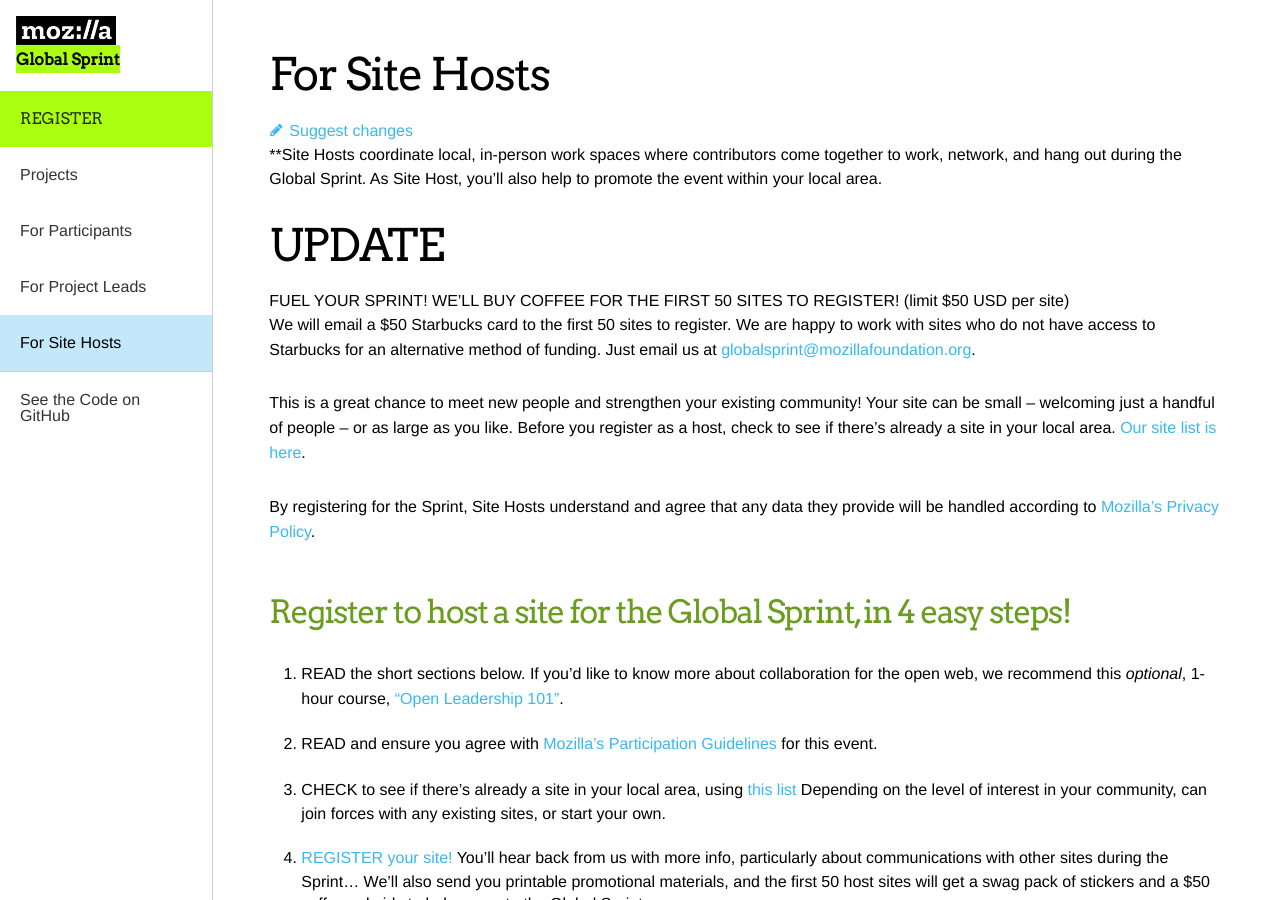
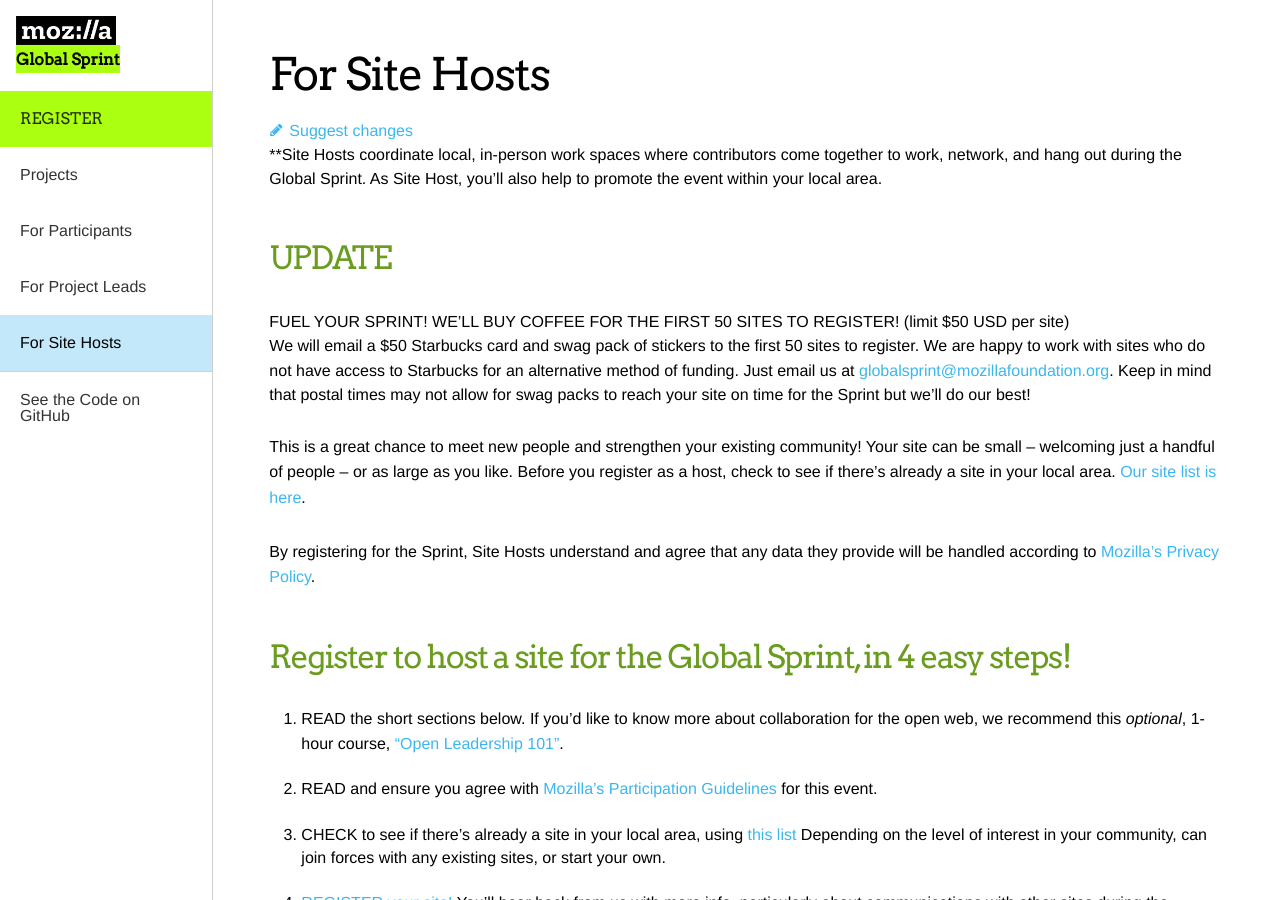
Before and after one commit to mozilla/global-sprint, a Jekyll site: the page built from _articles/site-hosts.md, in a window 1280 px wide and 900 px high. Built offline with Jekyll 4.4.1, drawn with Linux system fonts in a browser that asks for light colours; comment, search, counter and statistics services are not loaded.

Commit message:
Added caveat about mailing swag packs

```diff
--- a/_articles/site-hosts.md
+++ b/_articles/site-hosts.md
@@ -5,9 +5,9 @@ title: For Site Hosts
 
 **Site Hosts coordinate local, in-person work spaces where contributors come together to work, network, and hang out during the Global Sprint. As Site Host, you'll also help to promote the event within your local area.
 
-## UPDATE
+### UPDATE
 **FUEL YOUR SPRINT! WE'LL BUY COFFEE FOR THE FIRST 50 SITES TO REGISTER! (limit $50 USD per site)**
-We will email a $50 Starbucks card to the first 50 sites to register.  We are happy to work with sites who do not have access to Starbucks for an alternative method of funding.  Just email us at [globalsprint@mozillafoundation.org](mailto:globalsprint@mozillafoundation.org).
+We will email a $50 Starbucks card and swag pack of stickers to the first 50 sites to register.  We are happy to work with sites who do not have access to Starbucks for an alternative method of funding.  Just email us at [globalsprint@mozillafoundation.org](mailto:globalsprint@mozillafoundation.org).  Keep in mind that postal times may not allow for swag packs to reach your site on time for the Sprint but we'll do our best!
 
 This is a great chance to meet new people and strengthen your existing community! Your site can be small -- welcoming just a handful of people -- or as large as you like. Before you register as a host, check to see if there's already a site in your local area. [Our site list is here](https://mozilla.github.io/global-sprint/register/).
 
```
